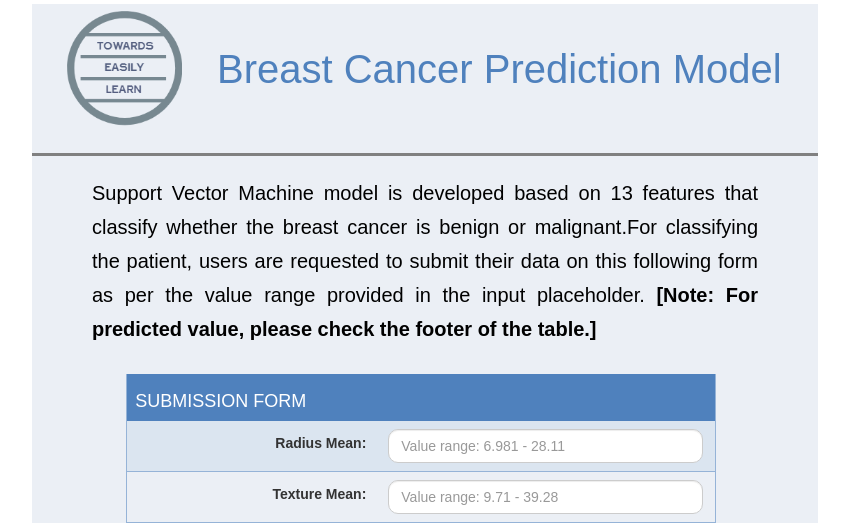
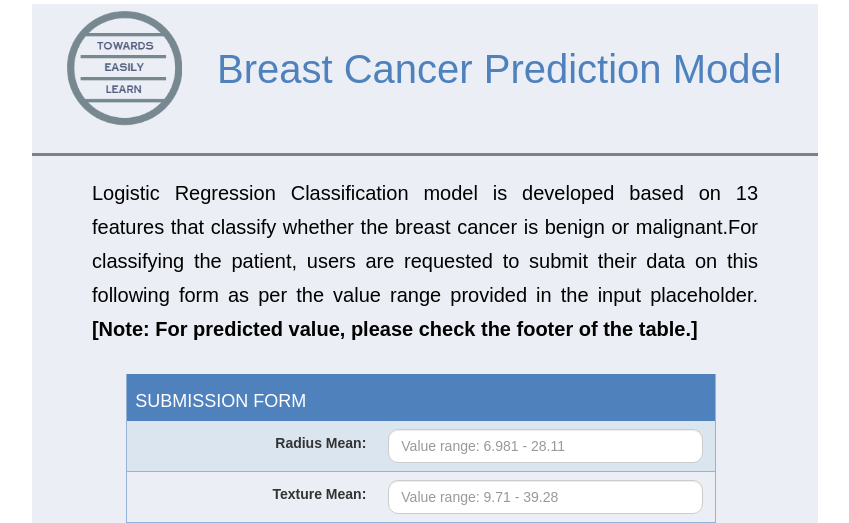
Before and after one commit to oelghareeb/Student-Performance-Prediction-app-Using-Flask, a Flask app: page / in a window 1280 px wide. Shown: the top 523 px of the page, without its empty margins (215-1064 px from the left). Run offline with Flask 2, Linux system fonts and the light colour scheme; parts of the project's set-up code (start-up, migrations or seed data) failed here and were passed over; some libraries are stand-ins or nearby versions; some web fonts are replaced.

Commit message:
make it better

```diff
--- a/templates/index.html
+++ b/templates/index.html
@@ -28,7 +28,7 @@
           </tr>
         </table>
         <hr style="height:3px;border-width:0;color:gray;background-color:gray">
-        <p>Support Vector Machine model is developed based on 13 features that classify whether the breast cancer is benign or malignant.For classifying the patient, users are requested to submit their data on this following form as per the value range provided in the input placeholder.
+        <p>Logistic Regression Classification model is developed based on 13 features that classify whether the breast cancer is benign or malignant.For classifying the patient, users are requested to submit their data on this following form as per the value range provided in the input placeholder.
         <b>[Note: For predicted value, please check the footer of the table.]</b></p>
         <table class="t1">
         <form class="form-horizontal" action="{{ url_for('predict')}}" method="post">
```
